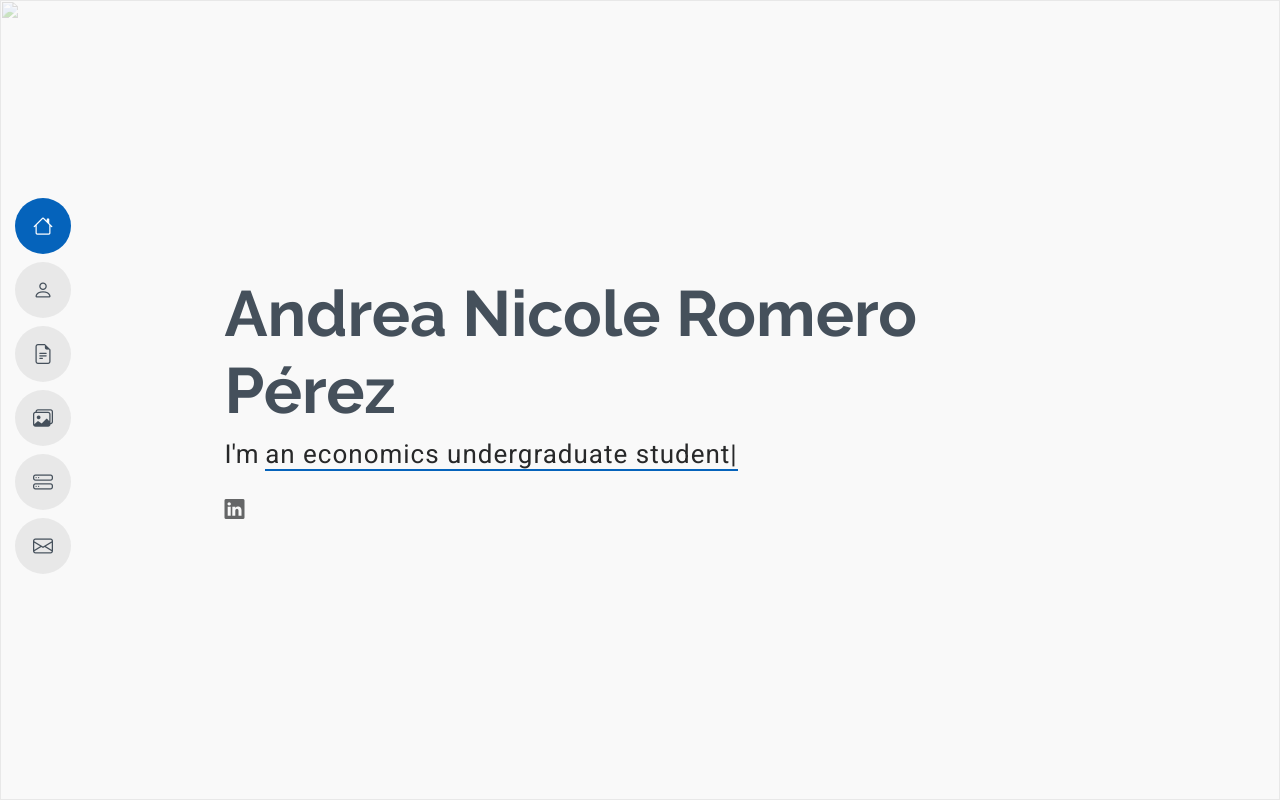
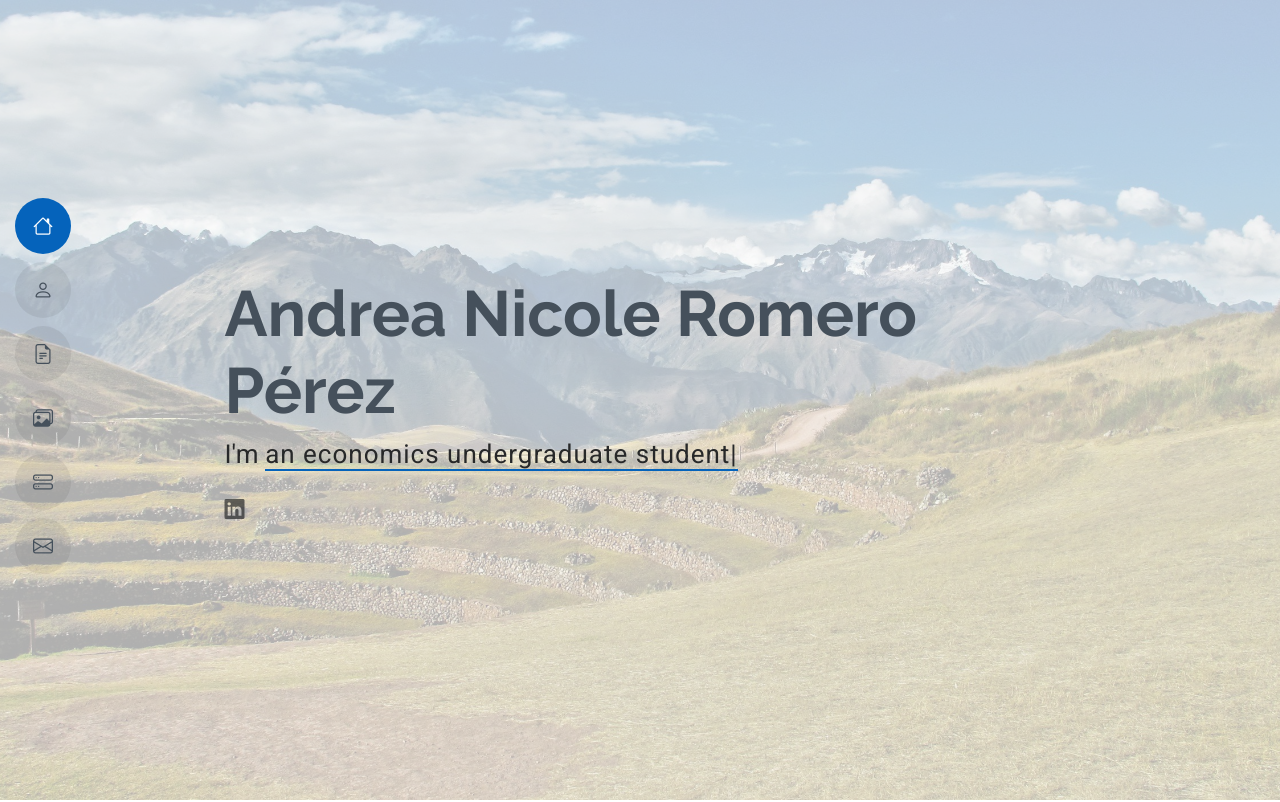
Before and after one commit to andrearomperez/portfolio, a plain HTML site: page index.html in a window 1280 px wide. Shown: the top 802 px of the page. Drawn offline with nearby package versions, Linux system fonts and the light colour scheme.

Commit message:
Update index.html

```diff
--- a/index.html
+++ b/index.html
@@ -60,7 +60,7 @@
     <!-- Hero Section -->
     <section id="hero" class="hero section light-background">
 
-      <img src="assets/img/background.jpg" alt="">
+      <img src="assets/img/background.jpeg" alt="">
 
       <div class="container" data-aos="zoom-out">
         <div class="row justify-content-center">
```
